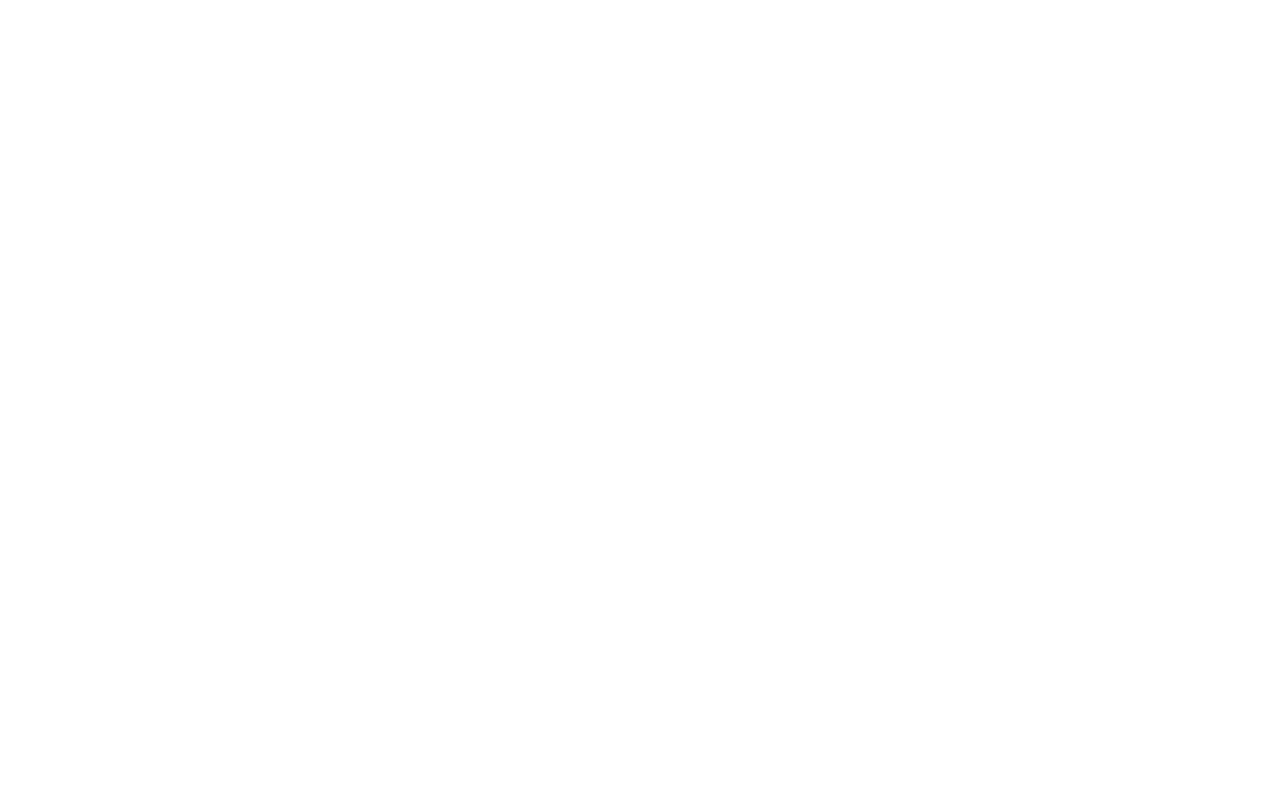
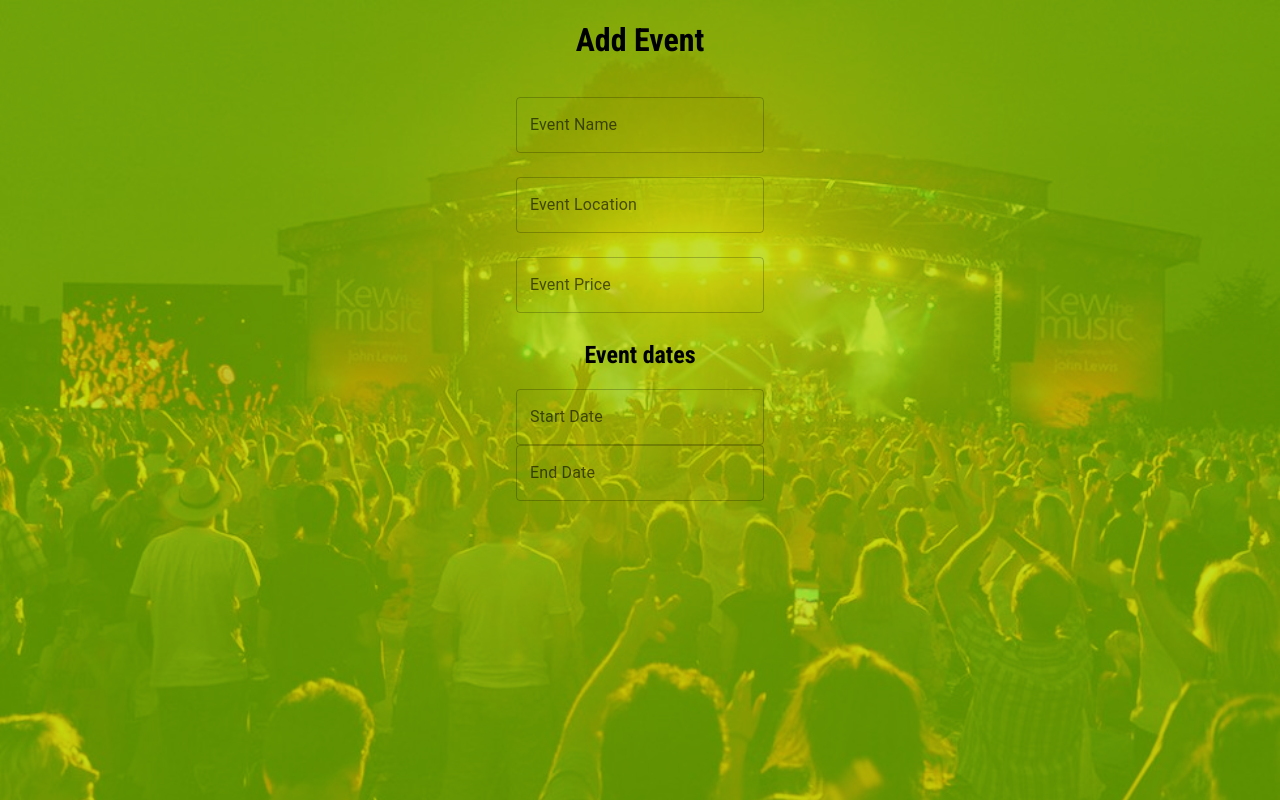
Before and after one commit to Juanse7793/Concierge-Front-end, a React (Create React App) app: page /new-event in a window 1280 px wide. Before the commit this address had no page. Built offline with nearby package versions, Linux system fonts and the light colour scheme.

Commit message:
add event form added

```diff
--- a/package.json
+++ b/package.json
@@ -7,10 +7,13 @@
     "@emotion/styled": "^11.10.0",
     "@mui/icons-material": "^5.8.4",
     "@mui/material": "^5.10.0",
+    "@mui/x-date-pickers": "^5.0.0-beta.5",
     "@reduxjs/toolkit": "^1.8.3",
     "@testing-library/jest-dom": "^5.16.5",
     "@testing-library/react": "^13.3.0",
     "@testing-library/user-event": "^14.4.3",
+    "date-fns": "^2.29.1",
+    "moment": "^2.29.4",
     "prop-types": "^15.8.1",
     "react": "^18.2.0",
     "react-dom": "^18.2.0",
--- a/src/App.css
+++ b/src/App.css
@@ -249,3 +249,27 @@
 .sign-out:hover {
   background-color: #5b1616;
 }
+
+/* Add event page */
+
+.add-event-main {
+  display: flex;
+  flex-direction: column;
+  align-items: center;
+  justify-content: flex-start;
+  width: 100%;
+  height: 100vh;
+  background: url(/public/images/musical_festival.jpg), var(--theme-lime);
+  background-repeat: no-repeat;
+  background-size: cover;
+  background-blend-mode: soft-light;
+}
+
+.add-event-form {
+  display: flex;
+  flex-direction: column;
+  align-items: center;
+  justify-content: flex-start;
+  width: 100%;
+  height: 100vh;
+}
--- a/src/App.js
+++ b/src/App.js
@@ -5,6 +5,7 @@
 import './App.css';
 import MainPage from './pages/MainPage';
 import DetailsPage from './pages/DetailsPage';
+import AddEvent from './components/AddEvent';
 
 function App() {
   return (
@@ -13,6 +14,7 @@
         <Routes>
           <Route exact path="/" element={<MainPage />} />
           <Route path="/events/:id" element={<DetailsPage />} />
+          <Route path="/new-event" element={<AddEvent />} />
         </Routes>
       </Router>
     </div>
--- /dev/null
+++ b/src/components/AddEvent.js
@@ -0,0 +1,49 @@
+import React from 'react';
+import TextField from '@mui/material/TextField';
+import { AdapterDateFns } from '@mui/x-date-pickers/AdapterDateFns';
+import { LocalizationProvider } from '@mui/x-date-pickers/LocalizationProvider';
+import { DatePicker } from '@mui/x-date-pickers/DatePicker';
+
+function AddEvent() {
+  const [valueStart, setValue1] = React.useState(null);
+  const [valueEnd, setValue2] = React.useState(null);
+
+  return (
+    <div className="add-event-main">
+      <div className="add-event-header">
+        <h1 className="add-event-title">Add Event</h1>
+      </div>
+      <form className="add-event-form">
+        <TextField id="event-name" label="Event Name" margin="normal" />
+        <TextField id="event-location" label="Event Location" margin="normal" />
+        <TextField id="event-price" label="Event Price" margin="normal" />
+
+        <div className="add-event-dates">
+          <h2 className="add-event-dates-title">Event dates</h2>
+        </div>
+        <LocalizationProvider dateAdapter={AdapterDateFns}>
+          <DatePicker
+            label="Start Date"
+            value={valueStart}
+            onChange={(newValue) => {
+              setValue1(newValue);
+            }}
+            // eslint-disable-next-line react/jsx-props-no-spreading
+            renderInput={(params) => <TextField {...params} />}
+          />
+          <DatePicker
+            label="End Date"
+            value={valueEnd}
+            onChange={(newValue) => {
+              setValue2(newValue);
+            }}
+            // eslint-disable-next-line react/jsx-props-no-spreading
+            renderInput={(params) => <TextField {...params} />}
+          />
+        </LocalizationProvider>
+      </form>
+    </div>
+  );
+}
+
+export default AddEvent;
```
Also changed, not shown: 1 other file (tests, documents, lock files or other folders).
